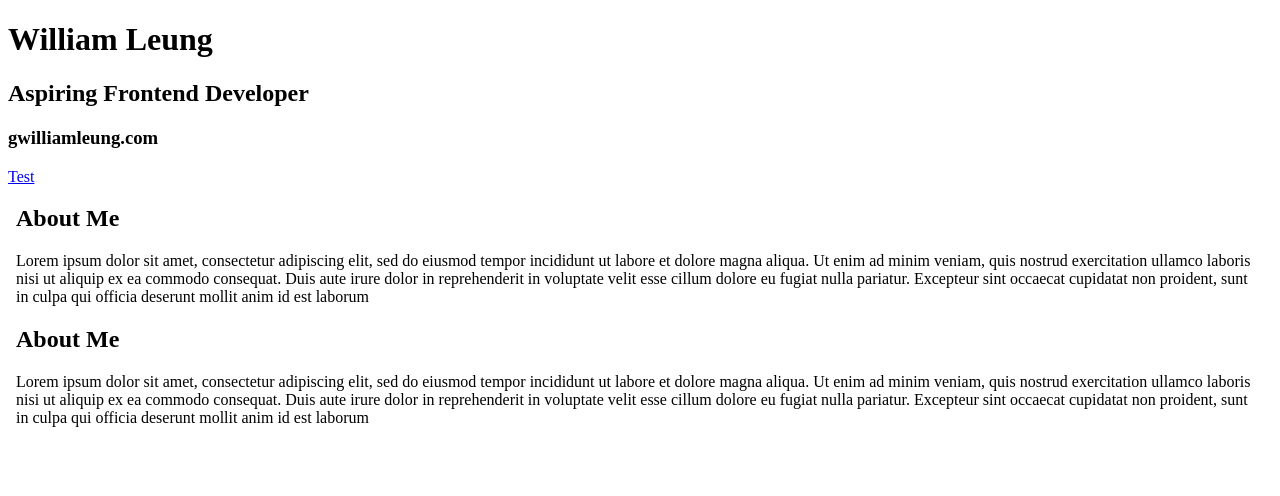
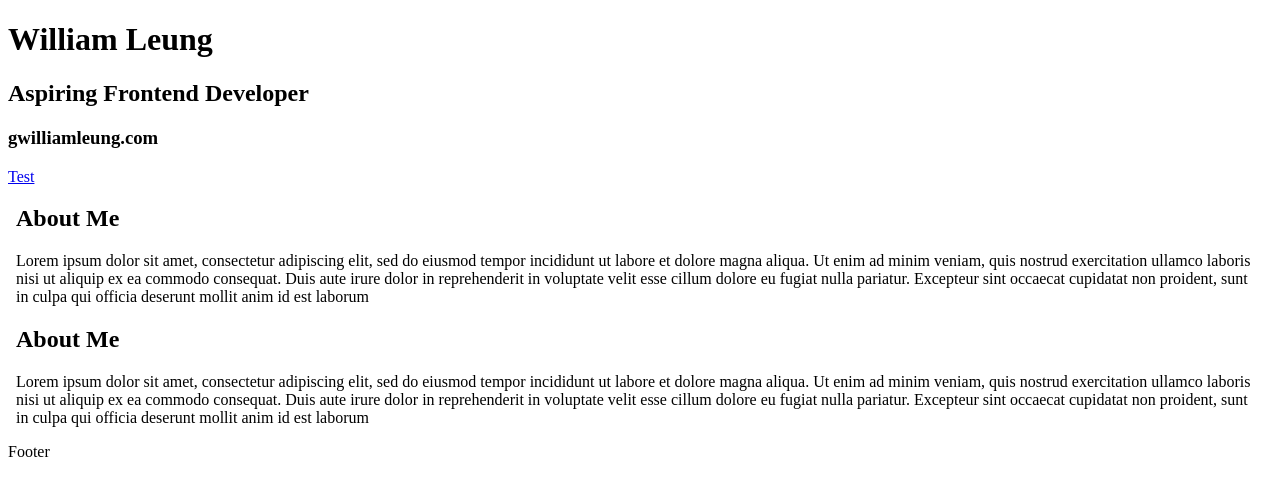
Before and after one commit to gwilliamleung/digital-business-card, a React (Create React App) app: page / in a window 1280 px wide. Shown: the top 496 px of the page. Built offline with nearby package versions, Linux system fonts and the light colour scheme.

Commit message:
added footer

```diff
--- a/src/App.js
+++ b/src/App.js
@@ -1,11 +1,14 @@
 import Main from "./Components/Main"
 import Body from "./Components/Body"
+import Footer from "./Components/Footer"
+
 
 function App() {
   return (
     <div className="container">
       <Main />
       <Body />
+      <Footer />
     </div>
   );
 }
```
